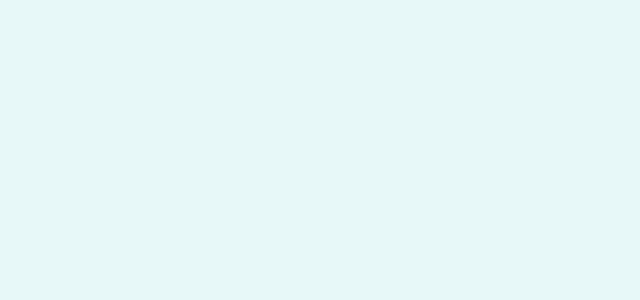
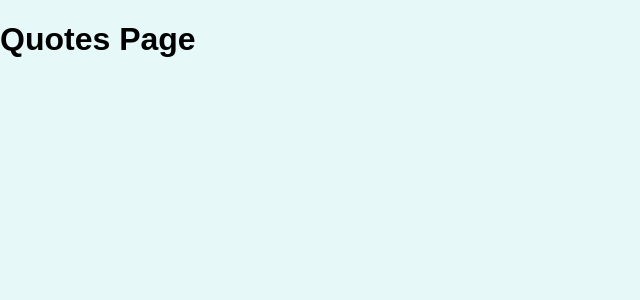
Before and after one commit to KennedyMungai/simple-quotes-app, a React (Create React App) app: page / in a window 1280 px wide. Before the commit this address had no page. Shown: the top 300 px of the page, without its empty margins (0-640 px from the left). Built offline with nearby package versions, Linux system fonts and the light colour scheme.

Commit message:
Fixed a dumb mistake

```diff
--- a/src/App.js
+++ b/src/App.js
@@ -8,9 +8,9 @@ function App()
   return (
     <div>
       <Routes>
-        <Route to='/quotes' element={<AllQuotes />} />
-        <Route to='/quotes/:quoteId' element={<QuoteDetail />} />
-        <Route to='/new-quote' element={<NewQuote />} />
+        <Route path='/' element={<AllQuotes />} />
+        <Route path='/quotes/:quoteId' element={<QuoteDetail />} />
+        <Route path='/new-quote' element={<NewQuote />} />
       </Routes>
     </div>
   );
```
